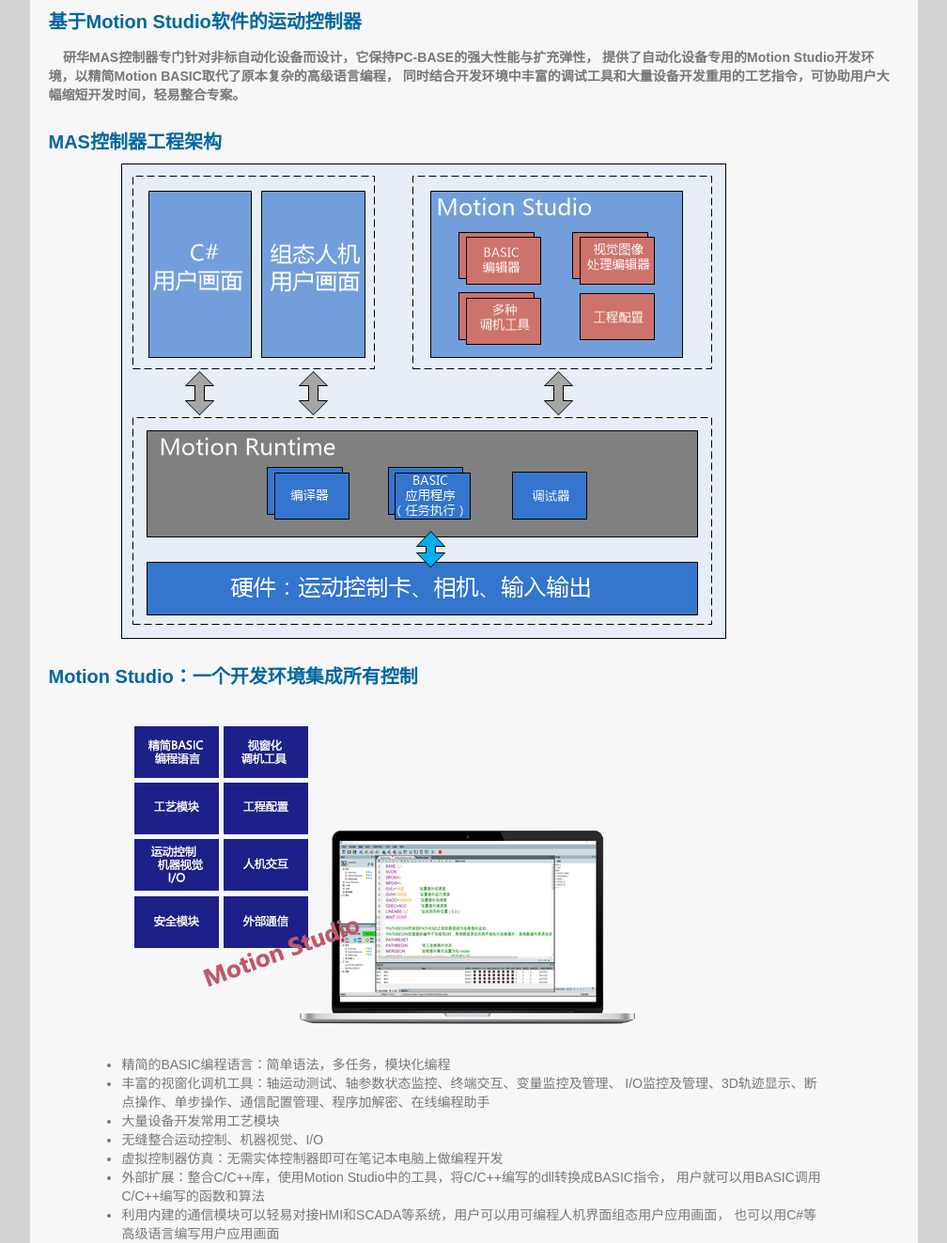
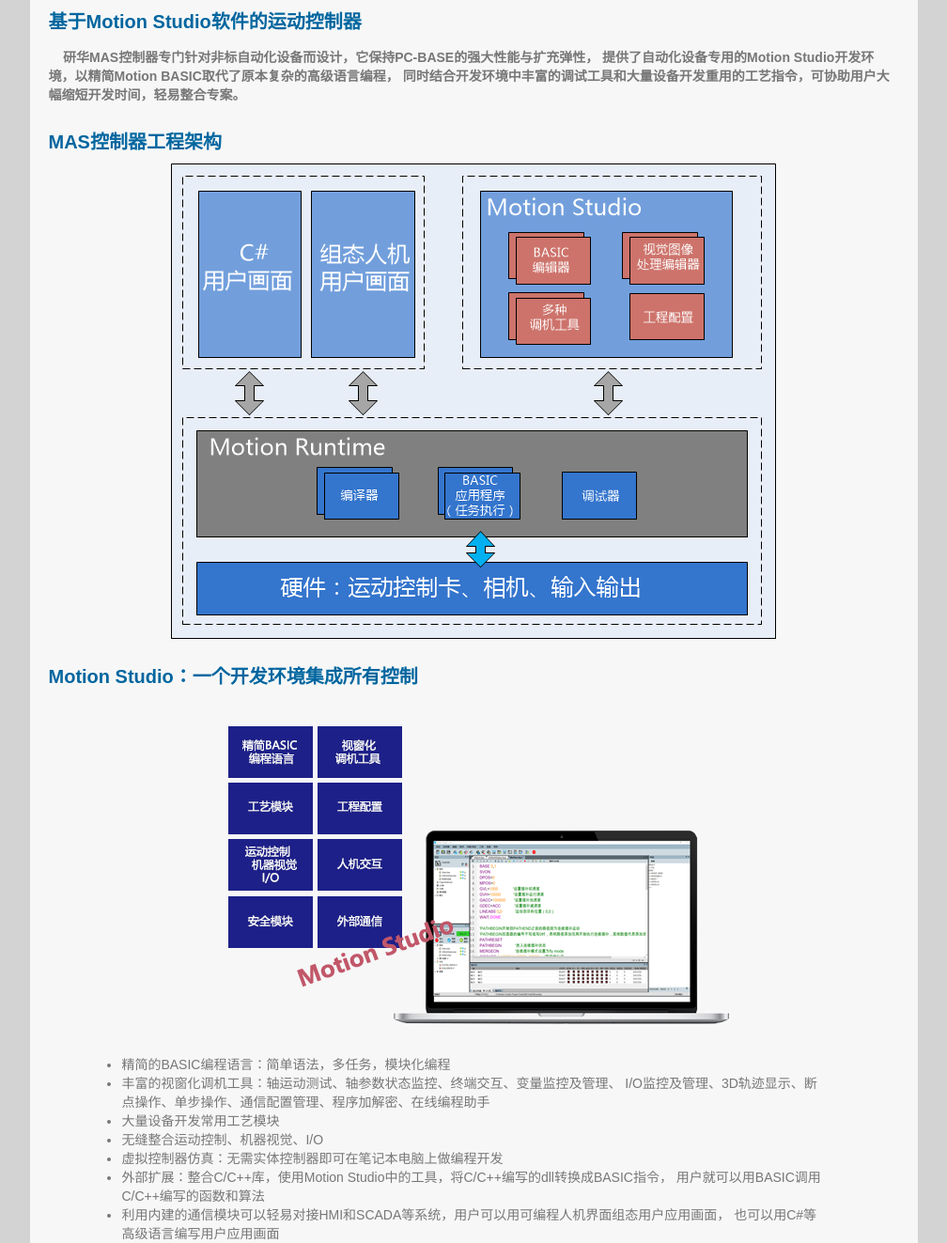
Before and after one commit to LuckyTomorrow/LuckyTomorrow.github.io, a plain HTML site: page index.html in a window 1280 px wide. Shown: the part 564-1887 px from the top of the page at 94% size, without its empty margins (136-1144 px from the left). Drawn offline with Linux system fonts and the light colour scheme; a script that the page names is missing.

Commit message:
no message

```diff
--- a/index.html
+++ b/index.html
@@ -164,7 +164,7 @@
                         <div>
                             <h2><span style="font-size: 20px;color: #00669f;font-weight: bold">MAS控制器工程架构</span></h2>
                             <div class="row">
-                                <div class="col-md-offset-1 col-md-10">
+                                <div class="col-md-offset-1 col-md-10" style="text-align:center">
                                     <img src="img/jiagou.png" >
                                 </div>
                             </div>
@@ -172,7 +172,7 @@
                         <div>
                             <h2><span style="font-size: 20px;color: #00669f;font-weight: bold">Motion Studio：一个开发环境集成所有控制</span></h2>
                             <div class="row">
-                                <div class="col-md-offset-1 col-md-10">
+                                <div class="col-md-offset-1 col-md-10" style="text-align:center">
                                     <img src="img/control.png" >
                                 </div>
                             </div>
```
